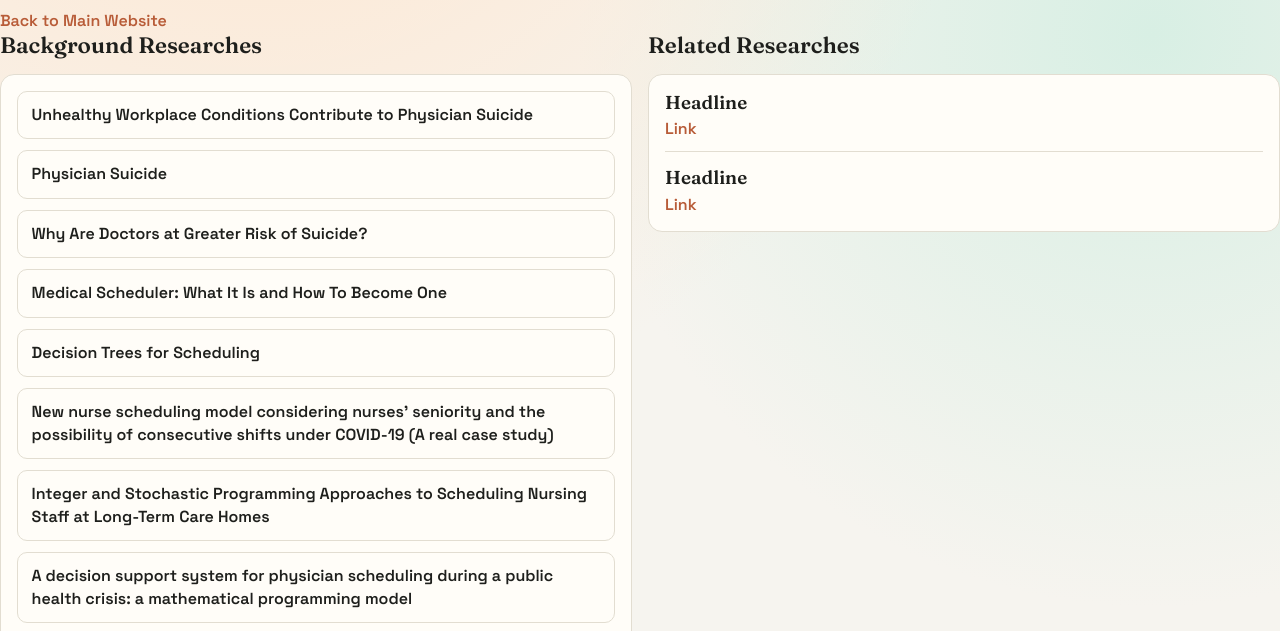
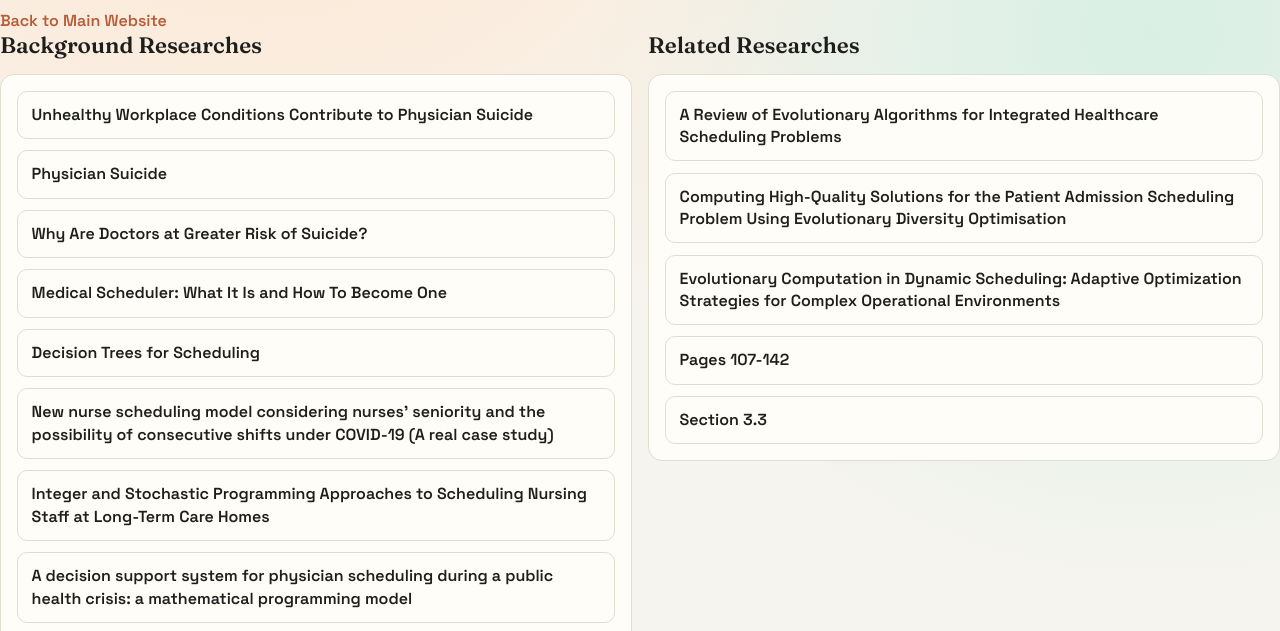
Before and after one commit to Kris1807/Personal-Website, a plain HTML site: page thesis-sources.html in a window 1280 px wide. Shown: the part 136-767 px from the top of the page. Drawn offline with Linux system fonts and the light colour scheme.

Commit message:
Add related research papers and links on thesis page

```diff
--- a/thesis-sources.html
+++ b/thesis-sources.html
@@ -121,14 +121,11 @@
     <section>
       <h2>Related Researches</h2>
       <article class="card">
-        <div class="entry">
-          <h3>Headline</h3>
-          <a href="#">Link</a>
-        </div>
-        <div class="entry">
-          <h3>Headline</h3>
-          <a href="#">Link</a>
-        </div>
+        <a class="research-link" href="thesis-papers/related/review-evolutionary-algorithms-integrated-healthcare-scheduling.pdf" target="_blank" rel="noreferrer">A Review of Evolutionary Algorithms for Integrated Healthcare Scheduling Problems</a>
+        <a class="research-link" href="thesis-papers/related/patient-admission-scheduling-evolutionary-diversity-optimisation.pdf" target="_blank" rel="noreferrer">Computing High-Quality Solutions for the Patient Admission Scheduling Problem Using Evolutionary Diversity Optimisation</a>
+        <a class="research-link" href="thesis-papers/related/evolutionary-computation-dynamic-scheduling-adaptive-optimization.pdf" target="_blank" rel="noreferrer">Evolutionary Computation in Dynamic Scheduling: Adaptive Optimization Strategies for Complex Operational Environments</a>
+        <a class="research-link" href="thesis-papers/related/pages-107-142.pdf" target="_blank" rel="noreferrer">Pages 107-142</a>
+        <a class="research-link" href="thesis-papers/related/section-3-3.pdf" target="_blank" rel="noreferrer">Section 3.3</a>
       </article>
     </section>
 
```
Also changed, not shown: 5 other files.
